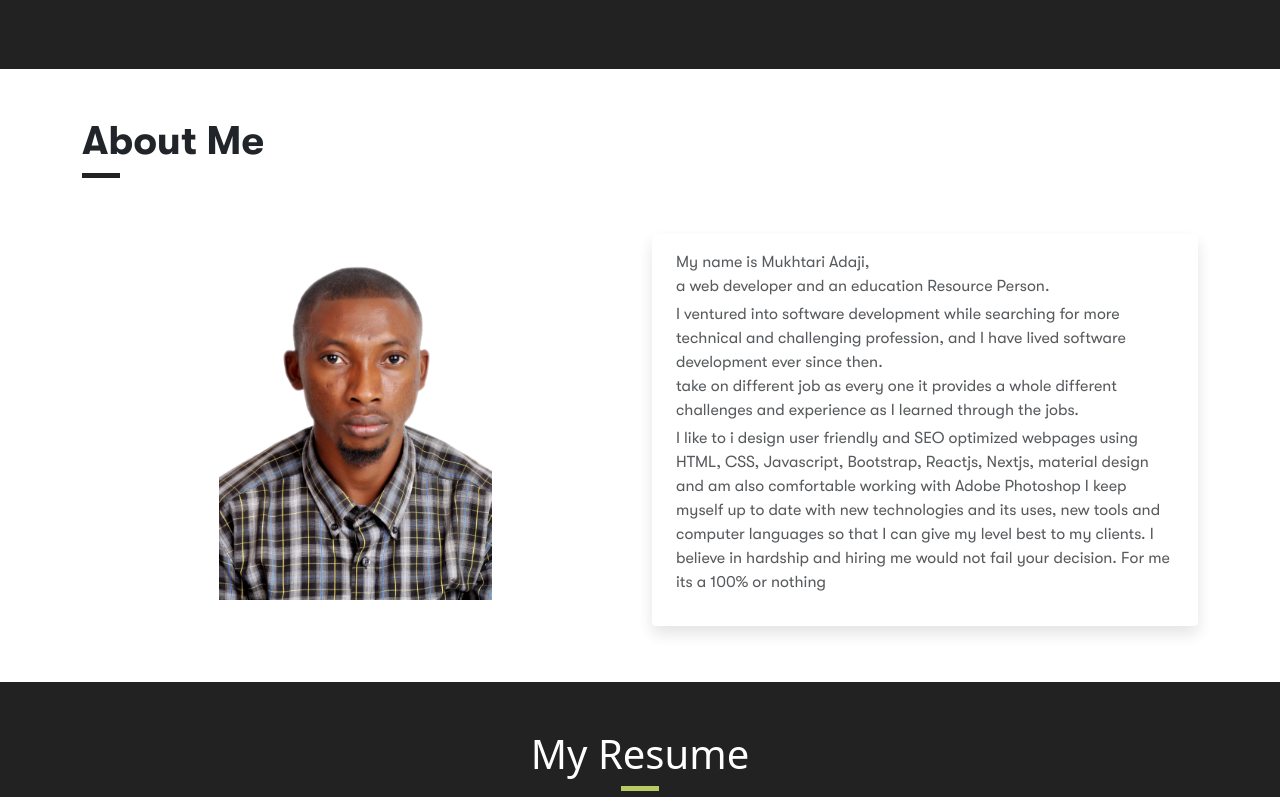
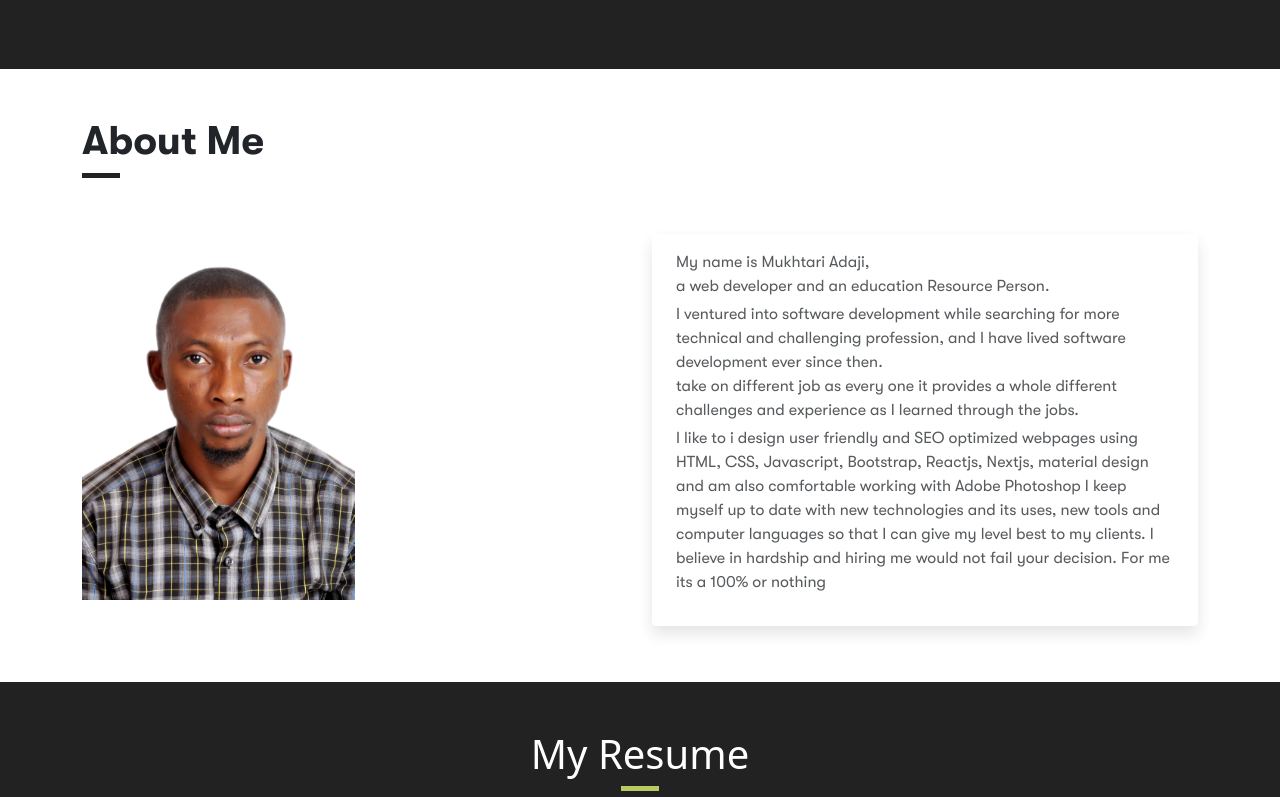
Before and after one commit to adaji025/adaji, a Next.js app: page / in a window 1280 px wide. Shown: the part 2628-3425 px from the top of the page. Built offline with nearby package versions, Linux system fonts and the light colour scheme.

Commit message:
added lazy loading image to the hero resume and about page

```diff
--- a/components/About/About.js
+++ b/components/About/About.js
@@ -1,4 +1,6 @@
 import React from "react";
+import { LazyLoadImage } from 'react-lazy-load-image-component';
+import 'react-lazy-load-image-component/src/effects/blur.css';
 import styles from "./About.module.css";
 import { about } from "../../Libs/ResumeData";
 
@@ -12,7 +14,7 @@ export default function About() {
       <div className="container py-5">
         <div className="row align-items-center">
           <div className="col-lg-6 d-flex justify-content-center py-2">
-            <img loading="lazy" src="./img/pp1.png" alt="" className="w-50" />
+            <LazyLoadImage effect="blur" src="./img/pp1.png" alt="" className="w-50" />
           </div>
           <div className="col-lg-6 py-2">
             <div className="card shadow border-0 px-2 gt-regular opacity-75">
--- a/components/Carousel/Carousel.js
+++ b/components/Carousel/Carousel.js
@@ -3,6 +3,8 @@ import { FaFacebook, FaInstagram, FaLinkedin, FaTwitter } from "react-icons/fa";
 import Slider from "react-slick";
 import "slick-carousel/slick/slick.css";
 import "slick-carousel/slick/slick-theme.css";
+import { LazyLoadImage } from 'react-lazy-load-image-component';
+import 'react-lazy-load-image-component/src/effects/blur.css';
 import styles from "./Carousel.module.css";
 import { data } from "../../Libs/CarouselData";
 import Link from "next/link";
@@ -47,7 +49,7 @@ export default function Carousel() {
               <div className={`card-wrapper ${styles.cardWrapper}`} key={index}>
                 <div className={styles.card}>
                   <div className={styles.cardImage}>
-                    <img loading="lazy" src={item.src} alt={item.alt} className="w-100" />
+                    <LazyLoadImage effect="blur" src={item.src} alt={item.alt} className="w-100" />
                   </div>
                   <div className={`text-white ${styles.details}`}>
                     <div className="d-flex justify-content-between align-items-center py-2">
```
